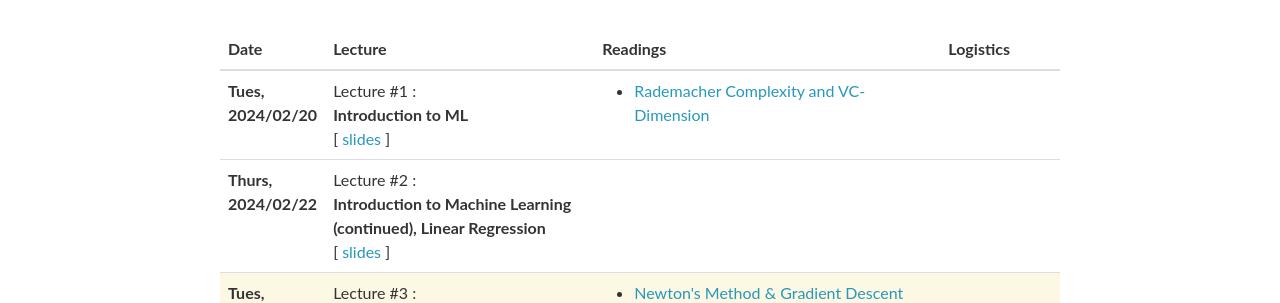
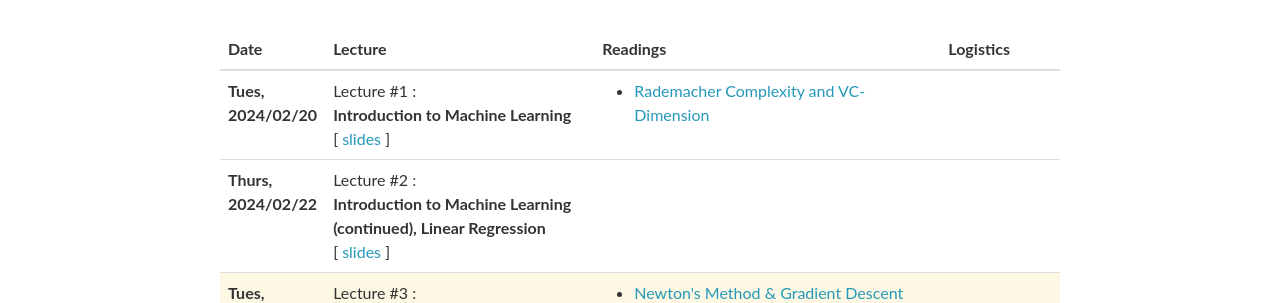
Before and after one commit to SEUML/ml-spring-2024, a Jekyll site: the page built from _pages/lectures.md, in a window 1280 px wide. Shown: the part 143-446 px from the top of the page. Built offline with Jekyll 4.4.1, drawn with Linux system fonts in a browser that asks for light colours; nearby versions of some CDN libraries; comment, search, counter and statistics services are not loaded.

Commit message:
first commit

```diff
--- a/_data/lectures.yml
+++ b/_data/lectures.yml
@@ -2,7 +2,7 @@
 - date: Tues, 2024/02/20
   lecturer:
   title: >
-    <strong>Introduction to ML</strong>
+    <strong>Introduction to Machine Learning</strong>
   slides: "https://palm.seu.edu.cn/weit/ml24/slides/lecture1.pdf"
   readings:
     - <a href="https://palm.seu.edu.cn/weit/ml24/resources/VC.pdf" target="_blank">Rademacher Complexity and VC-Dimension</a>
```
